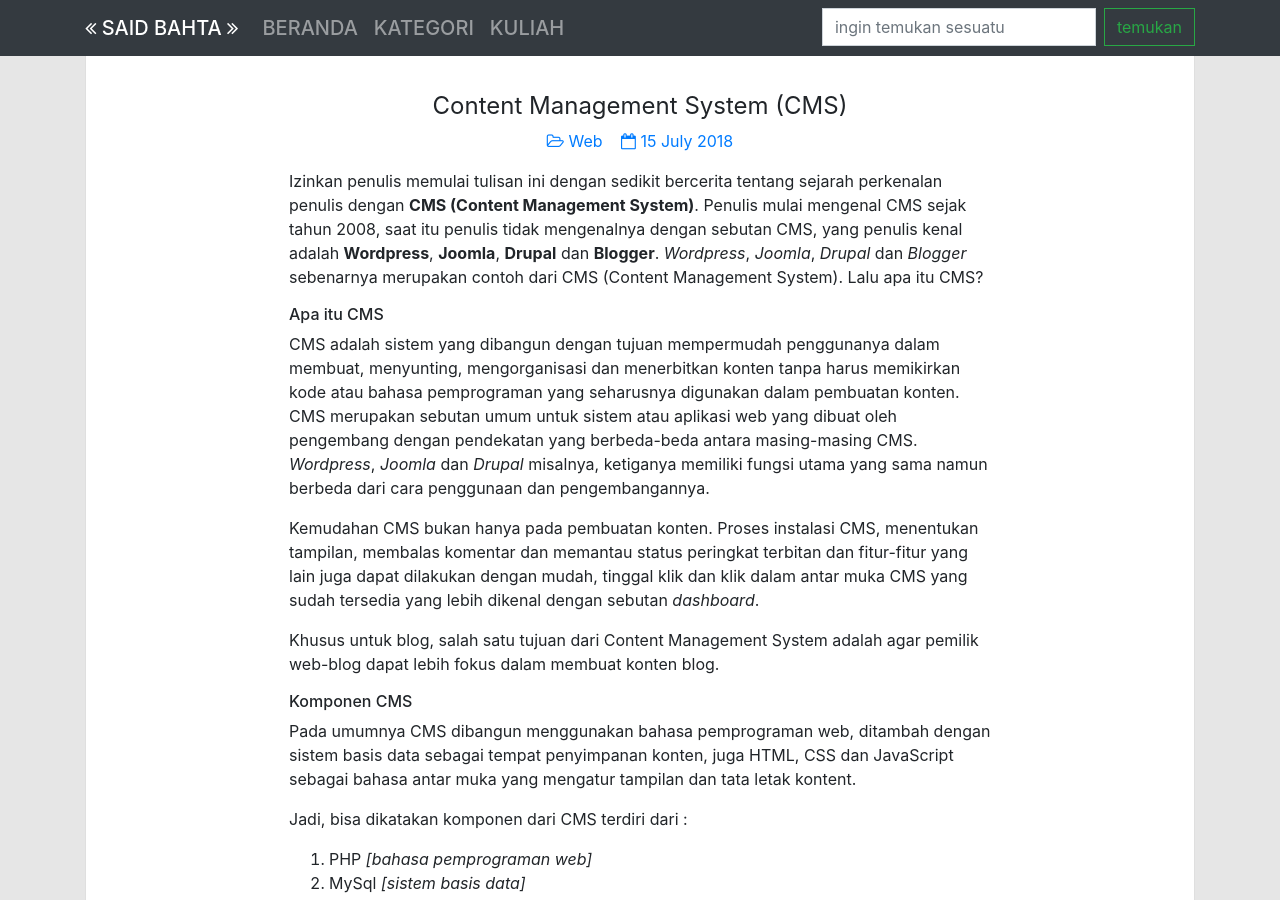
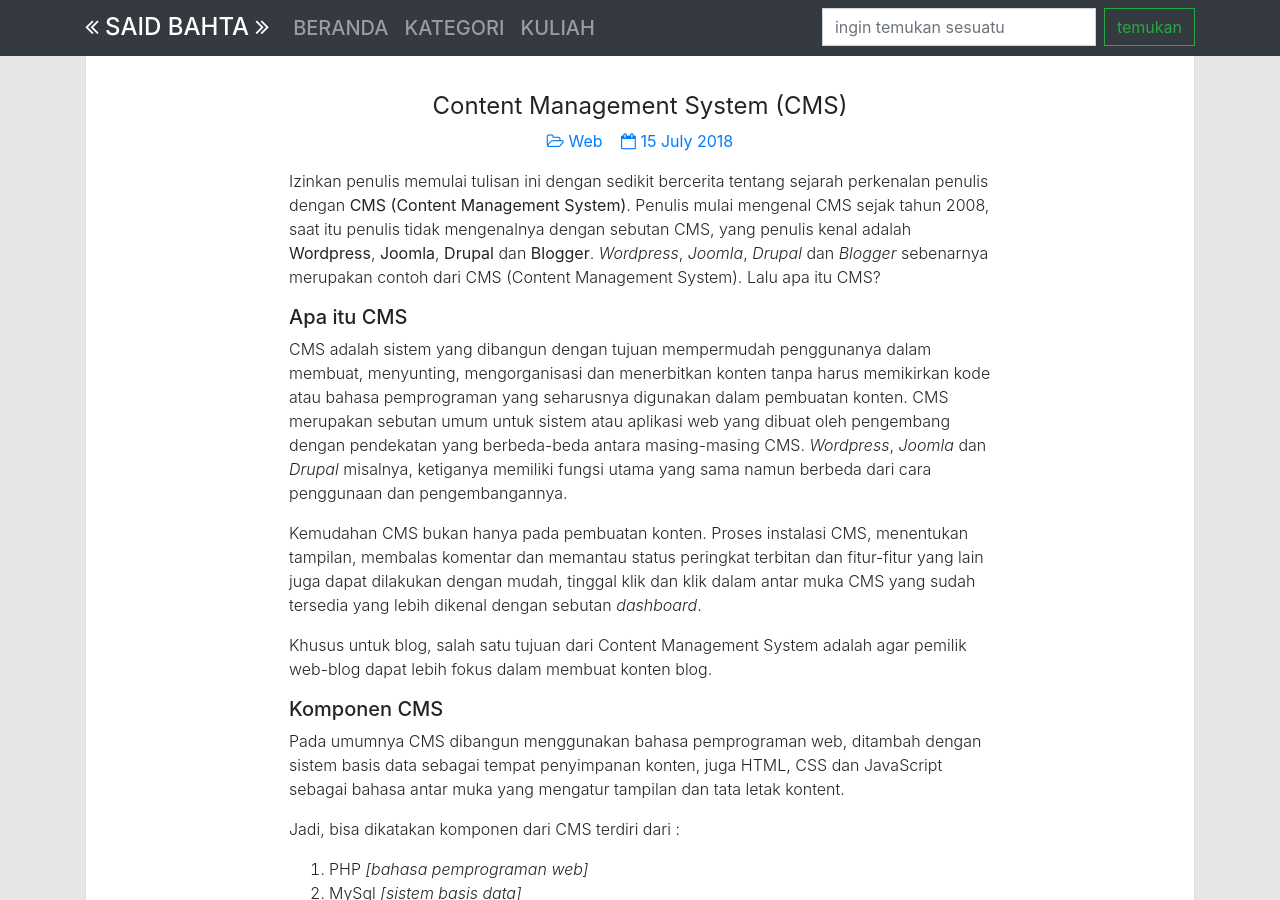
Before and after one commit to surtinaali/blog, a Jekyll site: the page built from _posts/2018-07-16-content-management-system.markdown, in a window 1280 px wide and 900 px high. Built offline with Jekyll 4.4.1, drawn with Linux system fonts in a browser that asks for light colours; comment, search, counter and statistics services are not loaded.

Commit message:
Revert "tidak penting"
This reverts commit 3516873b39233d23549016befb0ea1ca1e2223b9.

```diff
--- a/_layouts/page.html
+++ b/_layouts/page.html
@@ -14,8 +14,8 @@
     <nav class="navbar sticky-top navbar-expand-lg navbar-dark bg-dark pb-0">
         <div class="container">
             <a class="navbar-brand pt-0" href="{{site.baseurl}}/about">
-                <h5 class="mt-1"><i class="fa fa-angle-double-left" aria-hidden="true"></i> {{ site.title }} <i class="fa fa-angle-double-right" aria-hidden="true"></i>
-                </h5>
+                <h4 class="mt-1"><i class="fa fa-angle-double-left" aria-hidden="true"></i> {{ site.title }} <i class="fa fa-angle-double-right" aria-hidden="true"></i>
+                </h4>
             </a>
             <button class="navbar-toggler style="margin-top:-1%"" type="button" data-toggle="collapse" data-target="#navbarSupportedContent" aria-controls="navbarSupportedContent"
                 aria-expanded="false" aria-label="Toggle navigation">
--- a/_layouts/post.html
+++ b/_layouts/post.html
@@ -6,9 +6,7 @@
     <div class="col-lg-8 mx-auto">
         <div class="text-center">
             <p></p>
-            <h4 class="font-weight-light judul">
-                <b>{{ page.title }}</b>
-            </h4>
+            <h4 class="font-weight-light"><b>{{ page.title }}</b></h4>
             <div class="text-muted">
                 <a href="{{site.url}}{{site.baseurl}}/kategori/#{{page.categories}}" style="padding-right: 2%; text-decoration:none">
                     <i class="fa fa-folder-open-o" aria-hidden="true"></i> {{ page.categories }}</a>
@@ -17,8 +15,8 @@
                 <p></p>
             </div>
         </div>
-        <div>
-            {{ content }} {% if site.comments == true %} {% include disqus.html %} {% endif %}
-        </div>
+        <div class="font-weight-light">
+        {{ content }} {% if site.comments == true %} {% include disqus.html %} {% endif %}
+    </div>
     </div>
 </div>
--- a/_posts/2018-07-16-content-management-system.markdown
+++ b/_posts/2018-07-16-content-management-system.markdown
@@ -9,7 +9,7 @@
 Izinkan penulis memulai tulisan ini dengan sedikit bercerita tentang sejarah perkenalan penulis dengan __CMS (Content Management System)__. Penulis mulai mengenal CMS sejak tahun 2008, saat itu penulis tidak mengenalnya dengan sebutan CMS, yang penulis kenal adalah __Wordpress__, __Joomla__, __Drupal__ dan __Blogger__. _Wordpress_, _Joomla_, _Drupal_ dan _Blogger_ sebenarnya merupakan contoh dari CMS (Content Management System). Lalu apa itu CMS?
 
 {:#apa}
-###### Apa itu CMS
+##### Apa itu CMS
 
 CMS adalah sistem yang dibangun dengan tujuan mempermudah penggunanya dalam membuat, menyunting, mengorganisasi dan menerbitkan konten tanpa harus memikirkan kode atau bahasa pemprograman yang seharusnya digunakan dalam pembuatan konten. CMS merupakan sebutan umum untuk sistem atau aplikasi web yang dibuat oleh pengembang dengan pendekatan yang berbeda-beda antara masing-masing CMS. _Wordpress_, _Joomla_ dan _Drupal_ misalnya, ketiganya memiliki fungsi utama yang sama namun berbeda dari cara penggunaan dan pengembangannya.
 
@@ -18,7 +18,7 @@
 Khusus untuk blog, salah satu tujuan dari Content Management System adalah agar pemilik web-blog dapat lebih fokus dalam membuat konten blog.
 
 {:#komponen}
-###### Komponen CMS
+##### Komponen CMS
 
 Pada umumnya CMS dibangun menggunakan bahasa pemprograman web, ditambah dengan sistem basis data sebagai tempat penyimpanan konten, juga HTML, CSS dan JavaScript sebagai bahasa antar muka yang mengatur tampilan dan tata letak kontent.
 
@@ -30,7 +30,7 @@
 Fungsi dari masing-masing komponen CMS adalah, misalnya ketika seorang pengguna internet mengakses sebuah web. Pada saat pengguna melakukan request, PHP di sisi server akan meminta data dari sistem basis data untuk menyiapkan informasi yang akan ditampilkan pada halaman web, selanjutnya dengan layout yang telah dibuat menggunakan HTML, CSS dan JavaScript halaman web tersebut di browser.
 
 {:#kelebihan}
-###### Kelebihan dan kekurangan CMS
+##### Kelebihan dan kekurangan CMS
 
 Segala sesuatu pasti punya kelebihan dan kekurangannya masing-masing, begitu pula dengan CMS. Dibawah ini adalah beberapa kelebihan dan kekurangan CMS menurut pendapat penulis. _Jika ternyata penulis keliru dengan pendapat dibawah ini, mohon untuk dikomentari._
 
@@ -49,7 +49,7 @@
 | Membosankan | Memiringkan tulisan, masukkan gambar, buat kutipan semuanya harus klik |
 
 {:#ingin}
-###### Lebih dari sekedar CMS
+##### Lebih dari sekedar CMS
 
 Sebagai seorang pengguna CMS, tidak ada salahnya jika anda membuat dan mengatur tata letak tampilan web-blog anda sendiri tanpa menggunakan tema. Buat yang ingin mempelajari dan membuat sendiri tampilan web-blognya dari awal, dibawah ini adalah beberapa kemampuan yang harus dimiliki sebelum belajar membuat tampilan dan tata-letak CMS.
 
@@ -58,6 +58,6 @@
 3. Dasar bahasa PHP _[umumnya CMS ditulis menggunakan PHP]_
 
 {:#kesimpulan}
-###### Kesimpulan
+##### Kesimpulan
 
 CMS bisa digunakan untuk membuat website atau blog. Salah satu hal yang perlu diperhatikan dalam membuat wesite atau blog adalah perhatikan kontennya. Tampilan yang kurang baik mungkin tidak akan terlalu menarik untuk dikunjungi tapi masih bisa memberi manfaat. Berbeda dengan tampilan yang bagus tapi kontennya itu-itu saja atau jelek, sudah pasti tidak akan dikunjungi karena tidak ada yang bisa didapat selain melihat tampilan.
--- /dev/null
+++ b/assets/style/css/typeface.css
@@ -0,0 +1,3 @@
+.card-header {
+ font-family: 'Merriweather', serif;
+}
--- a/index.html
+++ b/index.html
@@ -5,10 +5,10 @@
 ---
 <div class="card-columns text-center">
     {% for post in site.posts %}
-    <div class="card shadow rounded-0 ">
+    <div class="card shadow rounded-0 font-weight-light">
         <img class="card-img-top rounded-0" src="{{post.img_path}}" alt="Card image cap">
         <div class="card-header border-bottom-0 py-2 bg-secondary text-light">
-            <h6>{{ post.title }}</b></h6>
+            <b>{{ post.title }}</b>
         </div>
         <div class="card-body p-2 ">
             <a href="{{site.baseurl}}{{ post.url }}" class="text-dark" style="text-decoration:none">{{ post.excerpt }}</a>
--- a/kategori.html
+++ b/kategori.html
@@ -8,7 +8,7 @@
     <div class="card rounded-0">
         <div id="{{category_name}}" class="card-header pb-0 pt-auto">
             {% assign category_name = category[0] %}
-            <h6 class="card-title"><i class="fa fa-folder-open-o" aria-hidden="true"></i> {{ category_name | upcase }}</h6>
+            <h5 class="card-title"><i class="fa fa-folder-open-o" aria-hidden="true"></i> {{ category_name | upcase }}</h5>
         </div>
         <div class="card-body">
             <p class="card-text">
```
Also changed, not shown: _posts/2018-07-21-web-static-vs-web-dinamis.markdown (+5 -3 lines).
